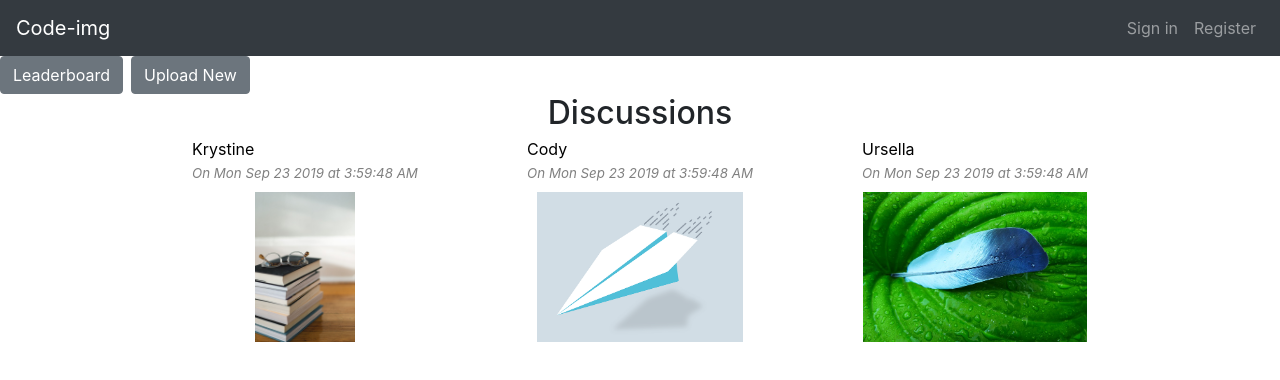
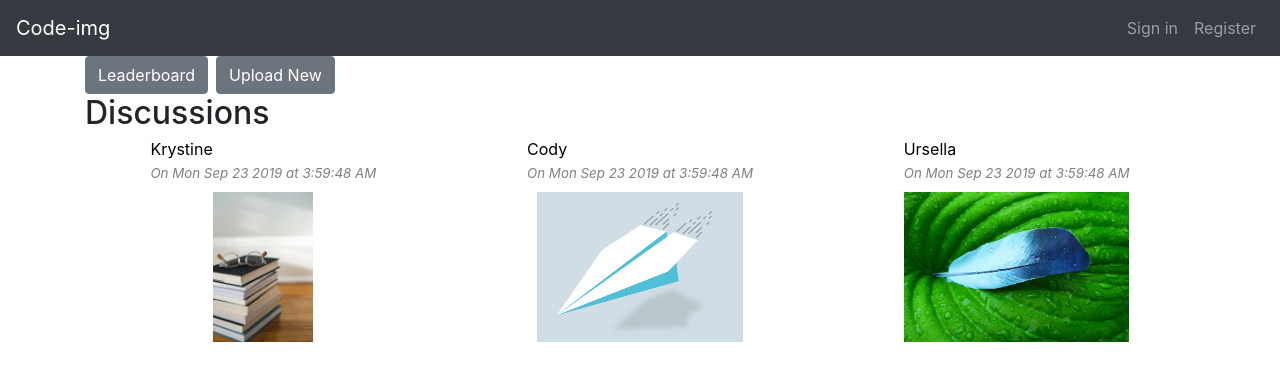
Before and after one commit to mlbiche/code-img, a React (Create React App) app: page / in a window 1280 px wide. Shown: the top 380 px of the page. Built offline with nearby package versions, Linux system fonts and the light colour scheme.

Commit message:
upadate the commonNavBar.js, loginView.js, registerationView.js and FrontPageView.js

```diff
--- a/src/FrontPageView/FrontPageView.css
+++ b/src/FrontPageView/FrontPageView.css
@@ -1,11 +1,19 @@
 #front-page-container {
-  display: flex;
+  /* display: flex;
   flex-direction: column;
-  align-items: center;
+  align-items: center; */
+  margin-top: 2rem;
+  margin-bottom: 2rem;
 }
 
-#front-page-container > * {
+/* #front-page-container > * {
   width: 70%;
+} */
+
+#discussion-title-col {
+  margin-top: 1.5rem;
+  margin-bottom: 1rem;
+  text-align: center;
 }
 
 #front-page-container > #front-page-title {
--- a/src/FrontPageView/FrontPageView.js
+++ b/src/FrontPageView/FrontPageView.js
@@ -3,16 +3,45 @@ import Discussion from '../Discussion/Discussion';
 import { MOCKUP_DISCUSSIONS } from '../DiscussionView/DiscussionView';
 import FrontPageNavBar from '../FrontPageNavBar/FrontPageNavBar';
 import './FrontPageView.css';
+import { Container, Col, Row, CardColumns } from 'react-bootstrap';
 
 function FrontPageView() {
   return (
-    <div>
-      <FrontPageNavBar />
-      <div id="front-page-container">
-        <div id="front-page-title">
-          <h2>Discussions</h2>
-        </div>
-        <div id="front-page-discussions-container">
+    // <div>
+    //   {/* <FrontPageNavBar />
+    //   <div id="front-page-container">
+    //     <div id="front-page-title">
+    //       <h2>Discussions</h2> */}
+    //     {/* </div>
+    //     <div id="front-page-discussions-container">
+    //       {
+    //         MOCKUP_DISCUSSIONS.map((mockup_discussion) => (
+    //           <Discussion
+    //             id={mockup_discussion.id}
+    //             username={mockup_discussion.responses[0].username}
+    //             date={mockup_discussion.responses[0].date}
+    //             image={mockup_discussion.responses[0].img}
+    //             key={mockup_discussion.id}
+    //           />
+    //         ))
+    //       }
+    //     </div> */}
+    // //   </div>
+    // // </div>
+    <Container className="main-container">
+    <Row>
+      <Col>
+        <FrontPageNavBar />
+      </Col>
+    </Row>
+    <Row>
+      <Col className="main-title-col">
+        <h2>Discussions</h2>
+      </Col>
+    </Row>
+    <Row>
+      <Col>
+        <CardColumns>
           {
             MOCKUP_DISCUSSIONS.map((mockup_discussion) => (
               <Discussion
@@ -24,10 +53,13 @@ function FrontPageView() {
               />
             ))
           }
-        </div>
-      </div>
-    </div>
-  );
-}
+        </CardColumns>
+      </Col>
+    </Row>
+  </Container>
+);
+ }
+//   );
+// }
 
 export default FrontPageView;
```
